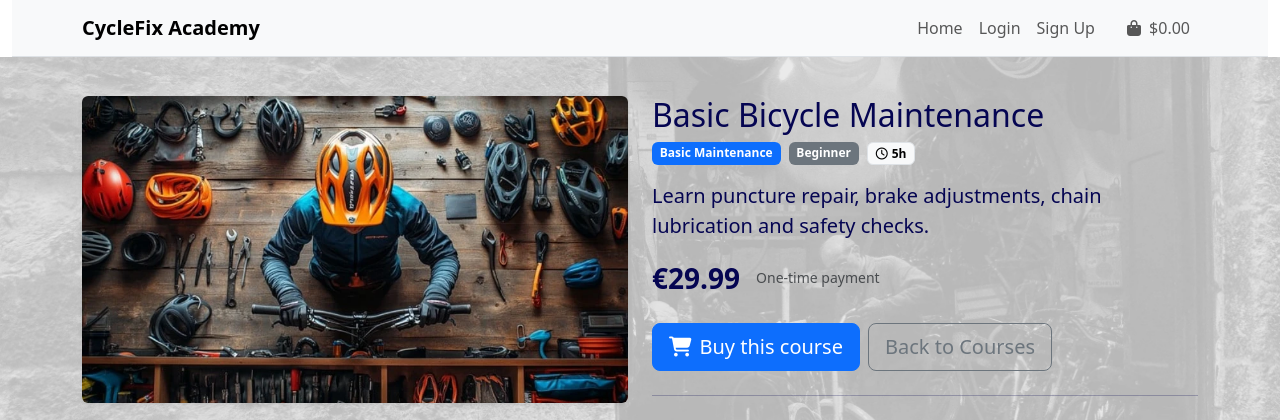
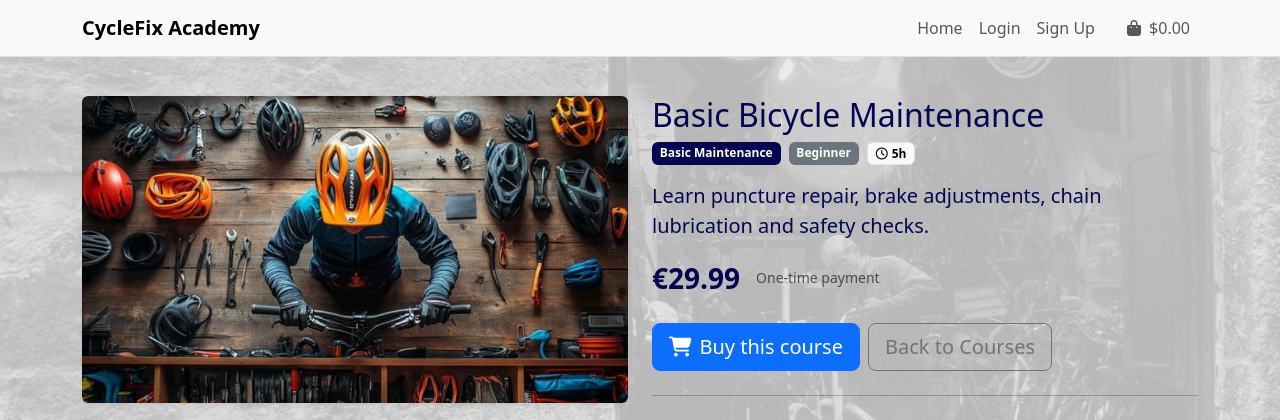
Before and after one commit to JulianaZani/codeinstituteproject5, a Django app: page /courses/basic-bicycle-maintenance/ in a window 1280 px wide. Shown: the top 420 px of the page. Run offline with Django 5.2, Linux system fonts and the light colour scheme; data comes from the database, SQL or seed files in the repository.

Commit message:
Create Badge primary style

```diff
--- a/static/css/style.css
+++ b/static/css/style.css
@@ -65,6 +65,12 @@ h1.display-4 {
   max-width: 420px;
 }
 
+/* Badge primary */
+.badge.text-bg-primary {
+  background-color: rgb(5, 5, 82) !important;
+  color: #fff !important;
+}
+
 /* Images */
 .card .card-img-top {
   width: 100%;
@@ -76,6 +82,7 @@ h1.display-4 {
   overflow: hidden;
 }
 
+/* Responsive Design */
 @media (max-width: 767.98px) {
   .search-form { max-width: 100%; }
 }
--- a/templates/base.html
+++ b/templates/base.html
@@ -23,7 +23,7 @@
 
   <body>
     {% block page_header %}
-      <header class="container-fluid fixed-top bg-body">
+      <header class="container-fluid fixed-top bg-body p-0">
         <nav class="navbar navbar-expand-lg bg-body-tertiary border-bottom">
           <div class="container">
             <a class="navbar-brand fw-semibold" href="/">CycleFix Academy</a>
```
